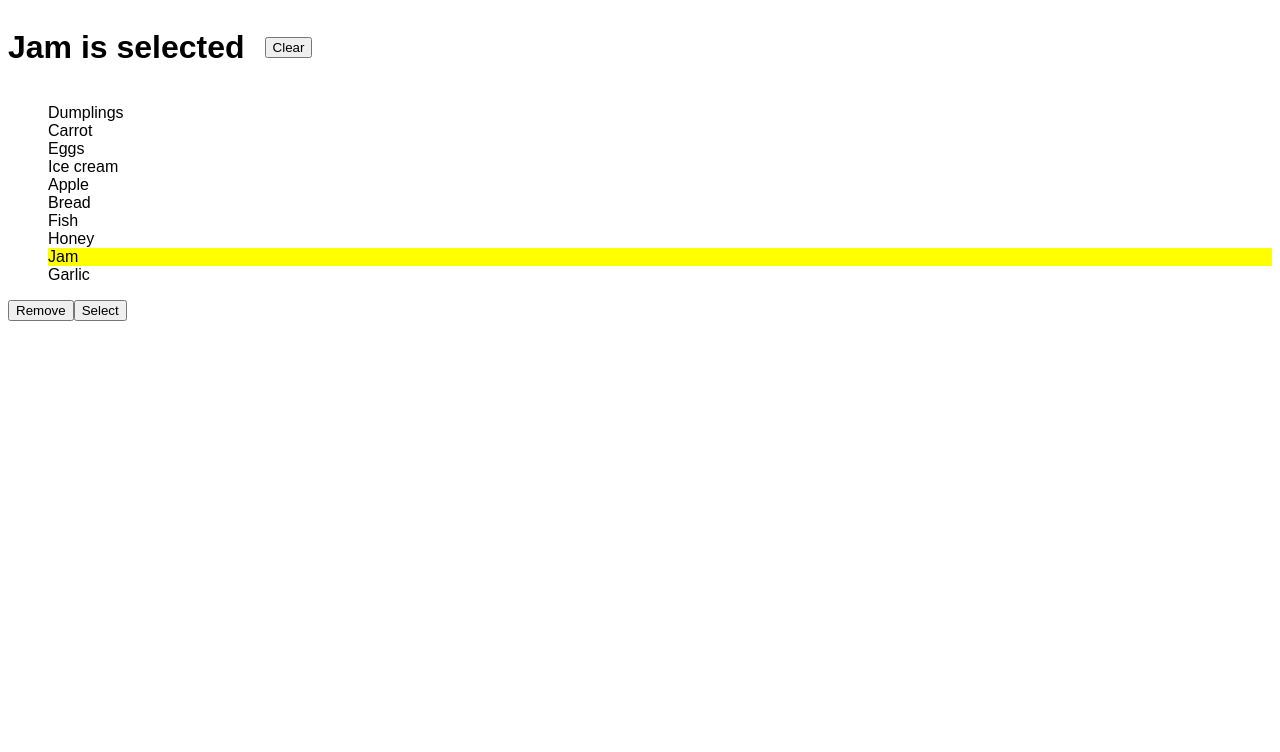
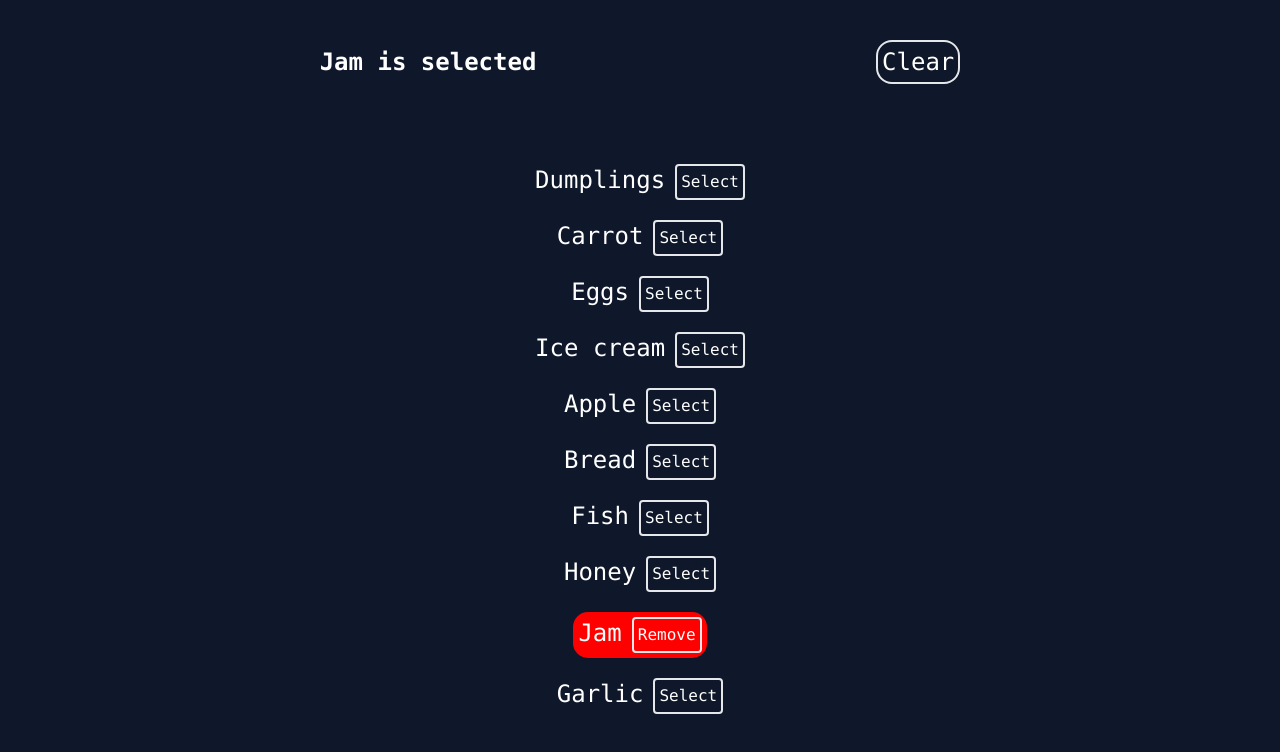
Before and after one commit to mate-academy/react_goods-selector, a React (Create React App) app: page / in a window 1280 px wide. Shown: the top 752 px of the page. Built offline with nearby package versions, Linux system fonts and the light colour scheme.

Commit message:
Initial solution

```diff
--- a/package.json
+++ b/package.json
@@ -7,11 +7,11 @@
   "license": "GPL-3.0",
   "dependencies": {
     "@cypress/react": "^5.12.4",
-    "bulma": "^0.9.3",
     "classnames": "^2.3.1",
     "react": "^17.0.2",
     "react-dom": "^17.0.2",
-    "react-scripts": "^4.0.3"
+    "react-scripts": "^4.0.3",
+    "uuid": "^8.3.2"
   },
   "devDependencies": {
     "@cypress/webpack-dev-server": "^1.8.4",
@@ -24,6 +24,7 @@
     "@types/node": "^17.0.23",
     "@types/react": "^17.0.43",
     "@types/react-dom": "^17.0.14",
+    "@types/uuid": "^8.3.4",
     "cypress": "^9.5.3",
     "eslint": "^7.32.0",
     "eslint-plugin-cypress": "^2.11.2",
@@ -32,6 +33,7 @@
     "mochawesome-merge": "^4.2.0",
     "mochawesome-report-generator": "^6.2.0",
     "node-sass": "^6.0.1",
+    "prettier": "^2.7.1",
     "stylelint": "^13.13.1",
     "typescript": "^4.6.3"
   },
--- /dev/null
+++ b/prettier.config.js
@@ -0,0 +1,3 @@
+module.exports = {
+  singleQuote: true,
+};
--- a/public/index.html
+++ b/public/index.html
@@ -3,6 +3,7 @@
   <head>
     <meta charset="utf-8" />
     <meta name="viewport" content="width=device-width, initial-scale=1" />
+    <script src="https://cdn.tailwindcss.com"></script>
     <title>Static list of todos</title>
   </head>
   <body>
--- a/src/App.scss
+++ b/src/App.scss
@@ -15,6 +15,8 @@ html {
   gap: 10px;
 
   &--active {
-    background-color: #ff0;
+    background-color: red;
+    border-radius: 15px;
+    padding: 5px;
   }
 }
--- a/src/App.tsx
+++ b/src/App.tsx
@@ -1,51 +1,178 @@
 import React from 'react';
+import classNames from 'classnames';
+import { v4 as uuidv4 } from 'uuid';
+
 import './App.scss';
 
-// import goodsFromServer from './goods';
+import { Product } from './Types/Product';
 
-export const App: React.FC = () => {
+import goodsFromServer from './goods';
+
+const goods: Product[] = goodsFromServer.map((product) => {
+  return {
+    name: product,
+    id: uuidv4(),
+  };
+});
+
+interface State {
+  selectedGoods: string[];
+}
+
+export class App extends React.Component<{}, State> {
+  state: Readonly<State> = {
+    selectedGoods: ['Jam'],
+  };
+
+  renderSelectedGoods = (goodList: string[]): string => {
+    if (goodList.length === 0) {
+      return 'No goods selected';
+    }
+
+    let stringOfGoods = '';
+
+    for (let i = 0; i < goodList.length; i += 1) {
+      const currentGood = goodList[i];
+      const penultimateGood = goodList[goodList.length - 2];
+      const lastGood = goodList[goodList.length - 1];
+
+      if (goodList.length === 1) {
+        stringOfGoods += `${currentGood} is selected`;
+      }
+
+      if (currentGood === penultimateGood) {
+        stringOfGoods += `${currentGood} and ${lastGood} are selected`;
+        break;
+      }
+
+      if (currentGood !== lastGood) {
+        stringOfGoods += `${currentGood}, `;
+      }
+    }
+
+    return stringOfGoods;
+  };
+
+  handleClear = () => {
+    this.setState({ selectedGoods: [] });
+  };
+
+  handleRemove = (goodToRemove: string) => {
+    this.setState((prevState) => ({
+      selectedGoods: prevState.selectedGoods.filter(
+        (item) => item !== goodToRemove,
+      ),
+    }));
+  };
+
+  handleSelect = (goodToSelect: string) => {
+    this.setState((prevState) => ({
+      selectedGoods: [...prevState.selectedGoods, goodToSelect],
+    }));
+  };
+
+  render() {
+    const { selectedGoods } = this.state;
+
     return (
-    <main className="App">
-      <header className="App__header">
-        <h1 className="App__title">
-          Jam is selected
+      <main
+        // eslint-disable-next-line max-len
+        className="App font-mono text-2xl text-white pt-10 h-screen bg-slate-900"
+      >
+        <div className="container mx-auto">
+          <header className="App__header mb-20 justify-evenly">
+            <h1 className="App__title title is-5 font-extrabold mb-50">
+              {this.renderSelectedGoods(selectedGoods)}
             </h1>
-
+            {selectedGoods?.length ? (
               <button
+                onClick={this.handleClear}
                 type="button"
-          className="App__clear"
+                // eslint-disable-next-line max-len
+                className="App__clear border-2 rounded-2xl p-1 hover:text-amber-300"
               >
                 Clear
               </button>
+            ) : (
+              ''
+            )}
           </header>
 
-      <ul>
-        <li className="Good">Dumplings</li>
-        <li className="Good">Carrot</li>
-        <li className="Good">Eggs</li>
-        <li className="Good">Ice cream</li>
-        <li className="Good">Apple</li>
-        <li className="Good">Bread</li>
-        <li className="Good">Fish</li>
-        <li className="Good">Honey</li>
-        <li className="Good Good--active">Jam</li>
-        <li className="Good">Garlic</li>
-      </ul>
+          <ul className="flex flex-col items-center">
+            {goods.map(({ name, id }) => {
+              const isSelected = selectedGoods.includes(name);
 
-      {/* Put required buttons into each Good */}
+              return (
+                <li
+                  key={id}
+                  className={classNames('Good', 'mb-5', {
+                    'Good--active': isSelected,
+                  })}
+                >
+                  {name}
+
+                  {isSelected ? (
                     <button
                       type="button"
-        className="Good__remove"
+                      // eslint-disable-next-line max-len
+                      className="Good__remove button text-base p-1 border-2 rounded hover:text-black"
+                      onClick={() => this.handleRemove(name)}
                     >
                       Remove
                     </button>
-
+                  ) : (
                     <button
                       type="button"
-        className="Good__select"
+                      // eslint-disable-next-line max-len
+                      className="Good__select button text-base p-1 border-2 rounded hover:text-amber-600"
+                      onClick={() => this.handleSelect(name)}
                     >
                       Select
                     </button>
+                  )}
+                </li>
+              );
+            })}
+          </ul>
+        </div>
       </main>
     );
-};
+  }
+}
+
+// <ul className="flex flex-col items-center">
+//             {goods.map(({ name, id }) => {
+//               const isSelected = selectedGoods.includes(name);
+
+//               return (
+//                 <li
+//                   key={id}
+//                   className={classNames('Good', 'mb-5', {
+//                     'Good--active': isSelected,
+//                   })}
+//                 >
+//                   {name}
+
+//                   {isSelected ? (
+//                     <button
+//                       onClick={() => this.handleRemove(name)}
+//                       type="button"
+//                       // eslint-disable-next-line max-len
+//                       className="Good__remove button text-base p-1 border-2 rounded hover:text-black"
+//                     >
+//                       Remove
+//                     </button>
+//                   ) : (
+//                     <button
+//                       onClick={() => this.handleSelect(name)}
+//                       type="button"
+//                       // eslint-disable-next-line max-len
+//                       className="Good__select button text-base p-1 border-2 rounded hover:text-amber-600"
+//                     >
+//                       Select
+//                     </button>
+//                   )}
+//                 </li>
+//               );
+//             })}
+//           </ul>
--- /dev/null
+++ b/src/Types/Product.ts
@@ -0,0 +1,4 @@
+export interface Product {
+  name: string,
+  id: string,
+}
--- a/src/goods.js
+++ b/src/goods.js
@@ -1,4 +1,6 @@
-export default [
+// import { v4 as uuidv4 } from 'uuid';
+
+const goodsFromServer = [
   'Dumplings',
   'Carrot',
   'Eggs',
@@ -10,3 +12,5 @@ export default [
   'Jam',
   'Garlic',
 ];
+
+export default goodsFromServer;
```
Also changed, not shown: src/renderSelectedGoods.ts (added, +28 -0 lines), 2 other files (tests, documents, lock files or other folders). Lines whose indentation alone changed are shown as unchanged.
